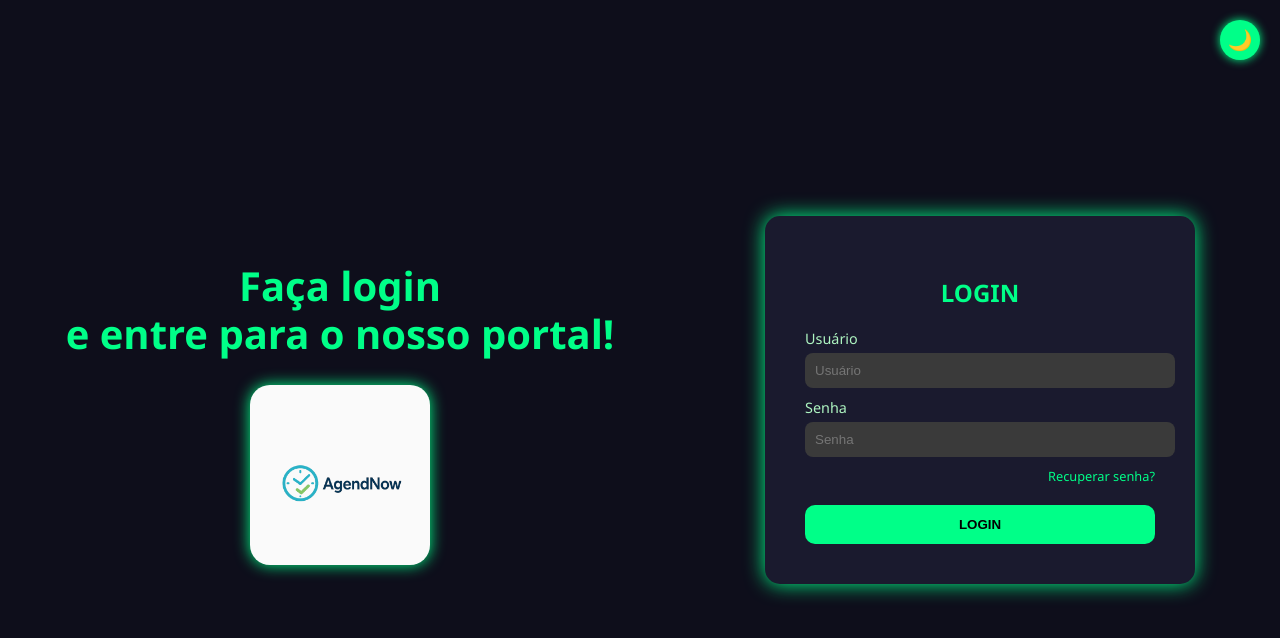
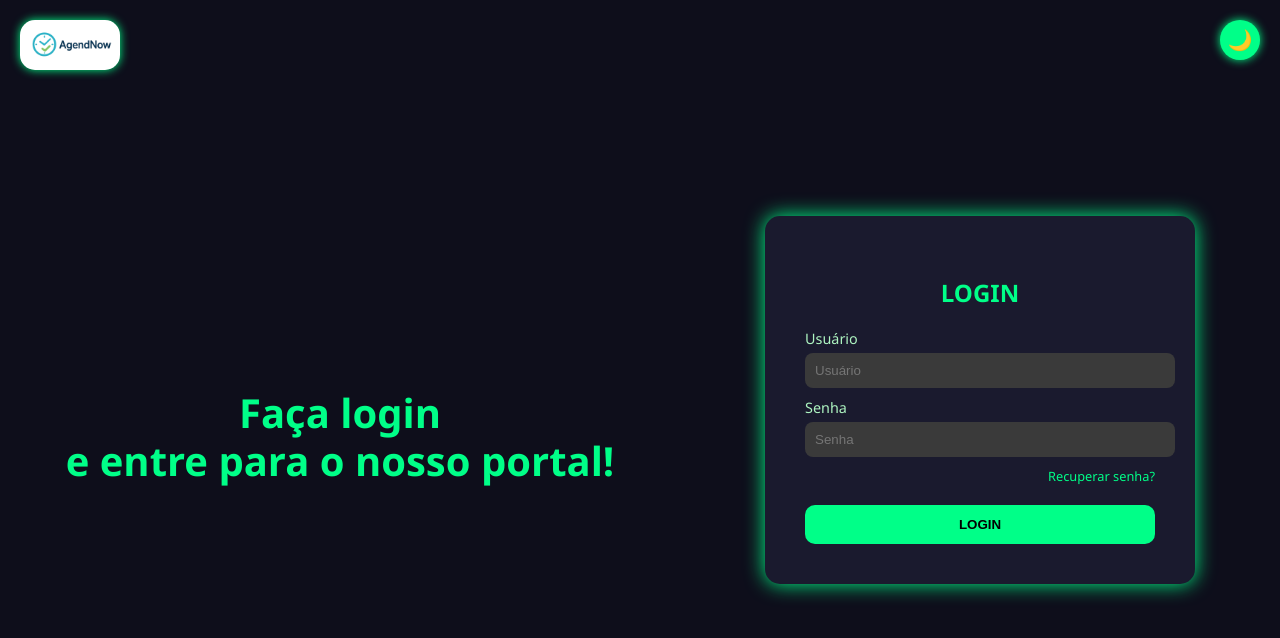
Before and after one commit to gabrielbandasz/AgendNow, a plain HTML site: page index.html in a window 1280 px wide. Drawn offline with Linux system fonts and the light colour scheme.

Commit message:
Add files via upload

```diff
--- a/index.html
+++ b/index.html
@@ -3,21 +3,22 @@
 <head>
   <meta charset="UTF-8" />
   <meta name="viewport" content="width=device-width, initial-scale=1.0"/>
-  <title>Login - Agendfy</title>
+  <title>Login - AgendNow</title>
   <link rel="stylesheet" href="style.css" />
 </head>
 <body>
+ <body>
+  <div class="logo-topo">
+    <div class="logo-background">
+      <img src="img/logo.png" alt="Logo AgendNow" class="logo-img" />
+    </div>
+  </div>
+
   <button id="toggle-theme">🌙</button>
 
   <div class="container">
     <div class="left">
       <h1>Faça login<br>e entre para o nosso portal!</h1>
-
-      <div class="logo-container">
-        <div class="logo-background">
-          <img src="img/logo.png" alt="Logo AgendNow" class="logo-img" />
-        </div>
-      </div>
     </div>
 
     <div class="right">
@@ -25,10 +26,8 @@
         <h2>LOGIN</h2>
         <label for="usuario">Usuário</label>
         <input type="text" id="usuario" placeholder="Usuário" />
-
         <label for="senha">Senha</label>
         <input type="password" id="senha" placeholder="Senha" />
-
         <a href="#" class="recuperar">Recuperar senha?</a>
         <button class="login-btn">LOGIN</button>
       </div>
@@ -37,4 +36,5 @@
 
   <script src="script.js"></script>
 </body>
+
 </html>
--- a/style.css
+++ b/style.css
@@ -1,7 +1,6 @@
 :root {
   --bg-color: #0e0e1b;
   --form-bg: #1a1a2e;
-  --form-bg-dark-square: #fafafa; /* cinza para quadrado no modo escuro */
   --text-color: #aef5c1;
   --highlight: #00ff88;
   --input-bg: #3a3a3a;
@@ -11,7 +10,6 @@
 body.light-theme {
   --bg-color: #f0f0f0;
   --form-bg: #ffffff;
-  --form-bg-dark-square: #ffffff; /* no modo claro, usar mesma cor da form */
   --text-color: #333;
   --highlight: #00cc66;
   --input-bg: #eaeaea;
@@ -61,6 +59,7 @@ body {
   font-size: 2.5rem;
   color: var(--highlight);
   line-height: 1.2;
+  margin-top: 100px;
 }
 
 .left img {
@@ -136,30 +135,29 @@ body {
   background-color: #00cc6a;
 }
 
-.logo-container {
-  display: flex;
-  justify-content: center;
-  margin-top: 20px;
+/* Logo no topo esquerdo */
+.logo-topo {
+  position: absolute;
+  top: 20px;
+  left: 20px;
+  z-index: 10;
 }
 
+/* Quadrado branco fixo */
 .logo-background {
-  width: 180px;   /* menor tamanho para quadrado menor */
-  height: 180px;
-  background-color: var(--form-bg-dark-square); /* cinza no modo escuro */
-  border-radius: 20px;
-  box-shadow: 0 0 15px var(--highlight);
+  width: 100px;
+  height: 50px;
+  background-color: white;
+  border-radius: 15px;
+  box-shadow: 0 0 10px var(--highlight);
   display: flex;
+  align-items: center;
   justify-content: center;
-  align-items: center;
-  transition: background-color 0.3s;
 }
 
-body.light-theme .logo-background {
-  background-color: var(--form-bg); /* branco no modo claro */
-}
-
+/* Imagem da logo maior */
 .logo-img {
-  max-width: 80%;
-  max-height: 80%;
+  max-width: 190%;
+  max-height: 190%;
   object-fit: contain;
 }
```
